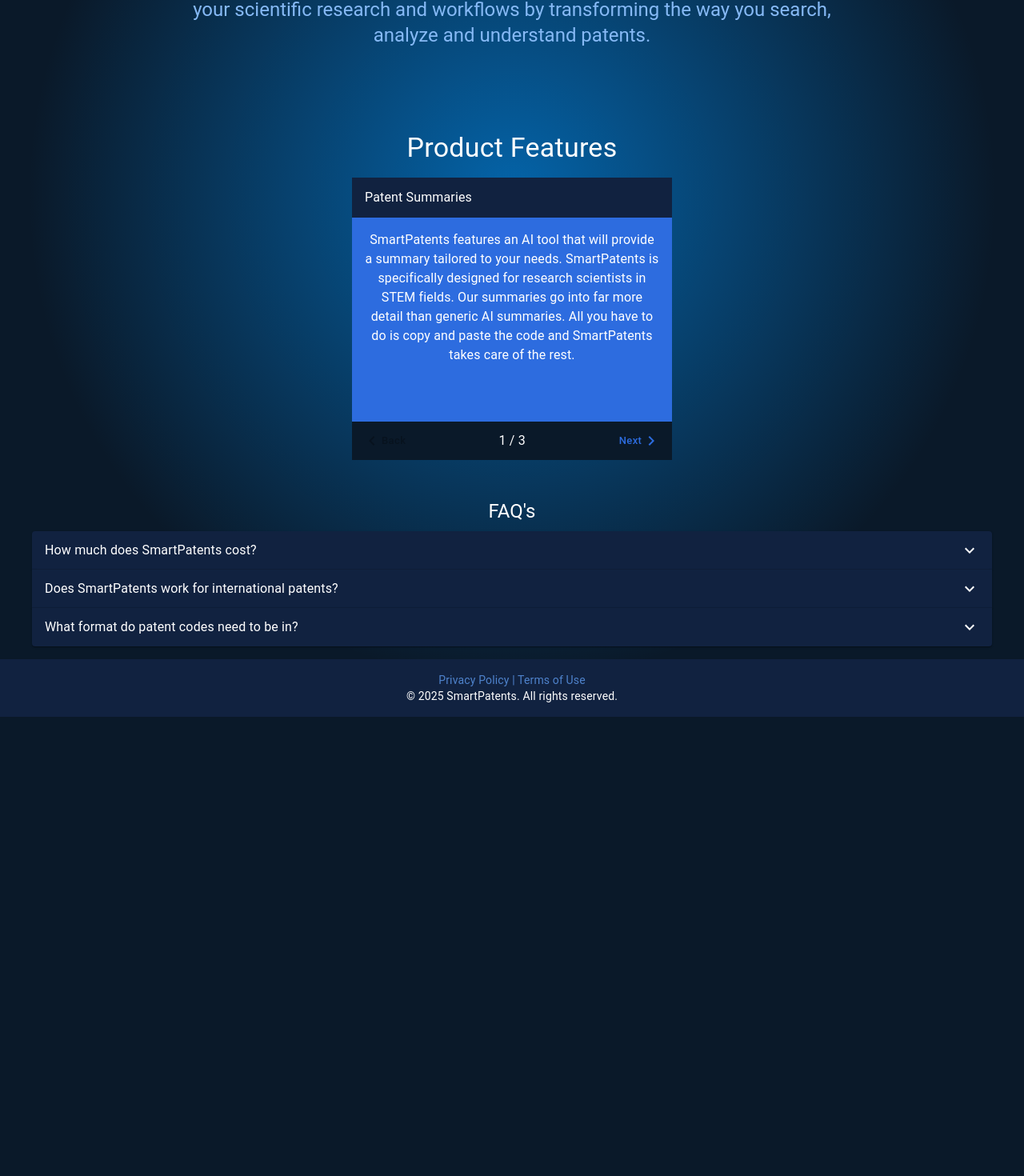
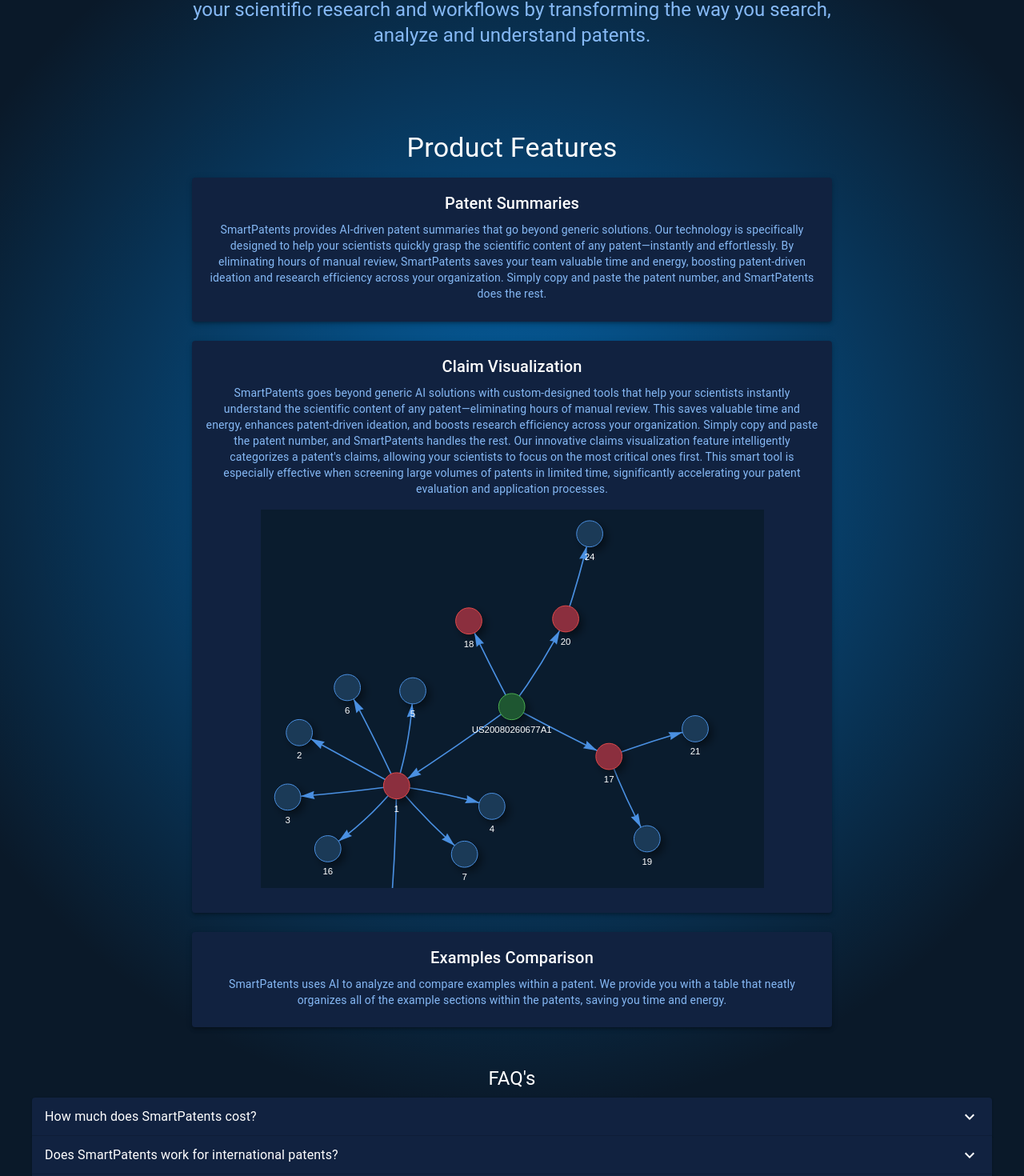
Before and after one commit to kev1179/patent-demo, a React (Vite) app: page / in a window 1280 px wide. Shown: the part 336-1806 px from the top of the page at 80% size. Before the commit the page ends 1232 px from the top, so only its background shows below. Built offline with nearby package versions, Linux system fonts and the light colour scheme; no server answers.

Commit message:
Added new descriptions to the landing page.

```diff
--- a/src/pages/LandingPage.tsx
+++ b/src/pages/LandingPage.tsx
@@ -7,13 +7,14 @@
   Link,
   Accordion,
   AccordionSummary,
-  AccordionDetails
+  AccordionDetails,
+  Card,
+  CardContent,
 } from '@mui/material';
 import ExpandMoreIcon from "@mui/icons-material/ExpandMore";
 import Logo from "../assets/logo_v1.04.png";
 
 import { Link as ReactRouterLink } from 'react-router-dom';
-import FeatureStepper from '../components/FeatureStepper';
 
 const LandingPage = () => {
   return (
@@ -61,17 +62,111 @@
         </Container>
       </Box>
 
-      <Box sx={{ textAlign: "center", p: 4}} >
+
+      <Box sx={{ textAlign: "center", p: 4 }} >
+
+
       <Typography variant="h4" gutterBottom>
+
+
         Product Features
+
+
       </Typography>
 
-      <Box sx={{ display: "flex", justifyContent: "center", flexWrap: "wrap", gap: 3, mt: 2 }}>
 
-        <FeatureStepper/>
 
+
+
+      <Box sx={{ display: "flex", flexDirection: "column", justifyContent: "center", flexWrap: "wrap", gap: 3, mt: 2, alignItems: 'center'}}>
+        {/* Feature 1 */}
+        <Card sx={{ maxWidth: 800, boxShadow: 3, "&:hover":
+          {
+            transform: "scale(1.05)",
+            boxShadow: 6,
+            cursor: 'pointer'
+          },}}>
+          <CardContent>
+
+            <Typography variant="h6" gutterBottom>
+              Patent Summaries
+            </Typography>
+
+            <Typography variant="body2" color="text.secondary">
+            SmartPatents provides AI-driven patent summaries that go beyond generic solutions.
+            Our technology is specifically designed to help your scientists quickly grasp the scientific content of any patent—instantly and effortlessly.
+            By eliminating hours of manual review, SmartPatents saves your team valuable time and energy, boosting patent-driven ideation and research efficiency across your organization.
+            Simply copy and paste the patent number, and SmartPatents does the rest.
+            </Typography>
+          </CardContent>
+        </Card>
+
+        {/* Feature 2 */}
+        <Card sx={{ maxWidth: 800, boxShadow: 3 , "&:hover":
+          {
+            transform: "scale(1.05)",
+            boxShadow: 6,
+            cursor: 'pointer'
+          }}}>
+
+          <CardContent>
+            <Typography variant="h6" gutterBottom>
+              Claim Visualization
+            </Typography>
+
+            <Typography variant="body2" color="text.secondary">
+            SmartPatents goes beyond generic AI solutions with custom-designed tools that help your scientists instantly understand the scientific content of any patent—eliminating hours of manual review.
+            This saves valuable time and energy, enhances patent-driven ideation, and boosts research efficiency across your organization. Simply copy and paste the patent number, and SmartPatents handles the rest.
+            Our innovative claims visualization feature intelligently categorizes a patent's claims, allowing your scientists to focus on the most critical ones first. This smart tool is especially effective when screening large volumes of patents in limited time, significantly accelerating your patent evaluation and application processes.
+            </Typography>
+
+            <Box
+              component="img"
+              src="graph.png"
+              alt="Graph"
+              sx={{
+                mt: 2,
+                width: { xs: 240, sm: 'auto' },
+                height: { xs: 240, sm: 'auto' },
+                maxWidth: '100%', // prevent overflow on small screens
+                objectFit: 'contain', // keeps aspect ratio nicely
+              }}
+            />
+
+          </CardContent>
+
+          {/* <CardMedia
+            component="img"
+            height="140"
+            image="dependency_graph.png"
+            alt="Feature 2 Image"
+          /> */}
+
+        </Card>
+
+        {/* Feature 3 */}
+        <Card sx={{ maxWidth: 800, boxShadow: 3 , "&:hover":
+          {
+            transform: "scale(1.05)",
+            boxShadow: 6,
+            cursor: 'pointer'
+          }}}>
+
+          <CardContent>
+            <Typography variant="h6" gutterBottom>
+              Examples Comparison
+            </Typography>
+
+            <Typography variant="body2" color="text.secondary">
+              SmartPatents uses AI to analyze and compare examples within a patent.
+              We provide you with a table that neatly organizes all of the example sections
+              within the patents, saving you time and energy.
+            </Typography>
+          </CardContent>
+        </Card>
       </Box>
     </Box>
+
 
     <Box sx={{ width: "100%",  margin: "auto", padding: 2, borderRadius: '5px'}} >
       <Typography variant="h5" gutterBottom textAlign={"center"}>
```
Also changed, not shown: public/graph.png (added).
